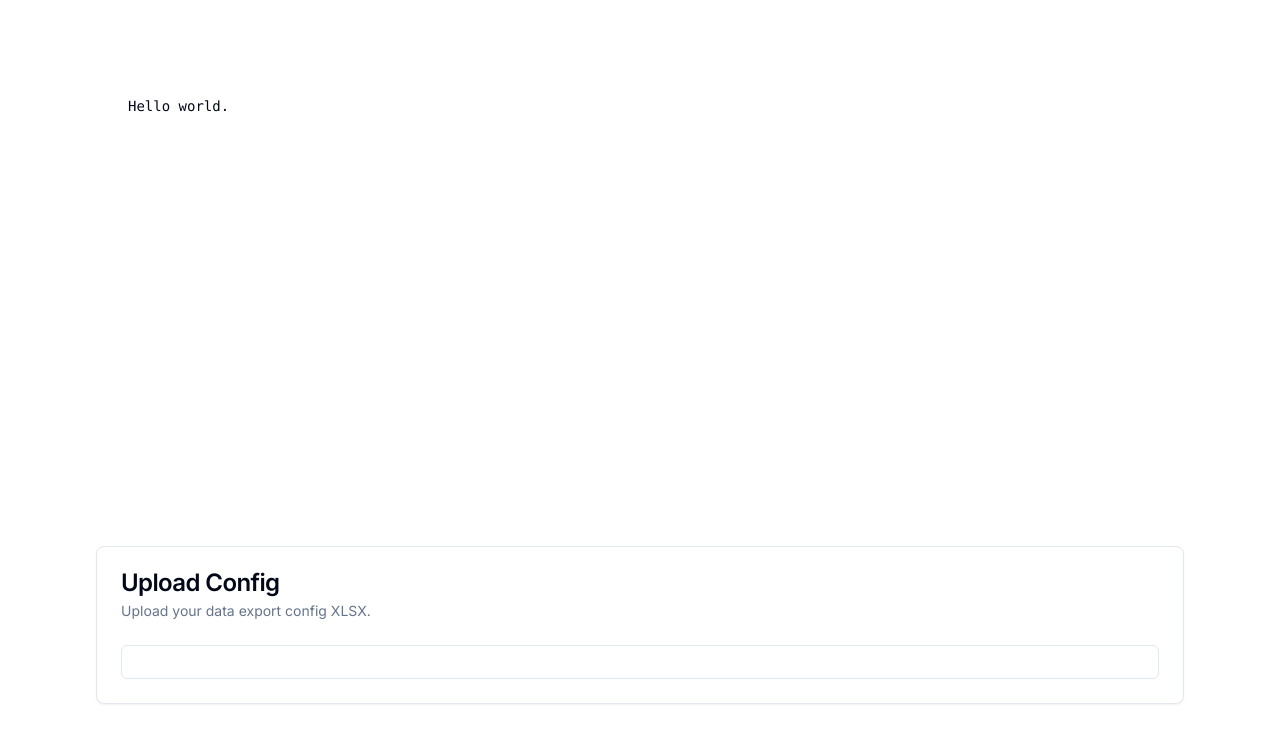
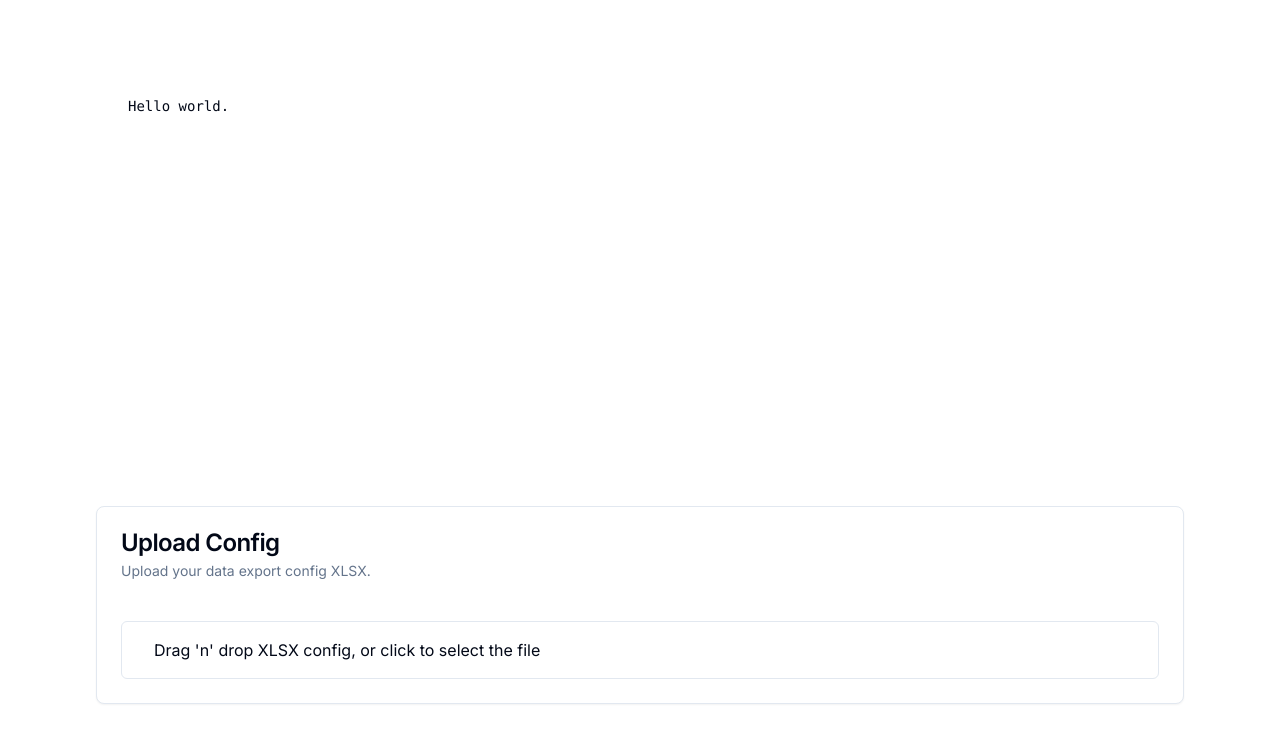
Before and after one commit to dimagi/outlier-detect-workflow, a Next.js app in the folder web-ui/: page / in a window 1280 px wide. Shown: the top 742 px of the page. Built offline with nearby package versions, Linux system fonts and the light colour scheme.

Commit message:
basic dropzone for the config file

```diff
--- /dev/null
+++ b/package.json
@@ -0,0 +1,5 @@
+{
+  "dependencies": {
+    "react-dropzone": "^14.2.3"
+  }
+}
--- a/web-ui/src/components/upload-config.tsx
+++ b/web-ui/src/components/upload-config.tsx
@@ -1,26 +1,81 @@
-import { cn } from "@/lib/utils"
+"use client";
+
+import React, { useCallback, useState } from 'react';
+import { useDropzone, DropzoneOptions } from 'react-dropzone';
+import { cn } from "@/lib/utils";
 import {
   Card,
   CardContent,
   CardDescription,
   CardHeader,
   CardTitle,
-} from "@/components/ui/card"
+} from "@/components/ui/card";
+import { FileSpreadsheet, X } from "lucide-react";
 
-type CardProps = React.ComponentProps<typeof Card>
+type CardProps = React.ComponentProps<typeof Card>;
 
 export function UploadConfig({ className, ...props }: CardProps) {
+  const [fileInfo, setFileInfo] = useState<{ name: string; size: number } | null>(null);
+
+  const onDrop = useCallback((acceptedFiles: File[]) => {
+    if (acceptedFiles.length > 0) {
+      const file = acceptedFiles[0];
+      setFileInfo({
+        name: file.name,
+        size: file.size
+      });
+    }
+  }, []);
+
+  const handleRemoveFile = () => {
+    setFileInfo(null);
+  };
+
+  const dropzoneOptions: DropzoneOptions = {
+    onDrop,
+    accept: {
+      'application/vnd.openxmlformats-officedocument.spreadsheetml.sheet': ['.xlsx'],
+    },
+    onDragEnter: () => {
+      // Handle drag enter event
+    },
+    onDragLeave: () => {
+      // Handle drag leave event
+    },
+    onDragOver: () => {
+      // Handle drag over event
+    },
+    multiple: false,
+  };
+
+  const { getRootProps, getInputProps } = useDropzone(dropzoneOptions);
+
   return (
     <Card className={cn("w-full", className)} {...props}>
       <CardHeader>
         <CardTitle>Upload Config</CardTitle>
         <CardDescription>Upload your data export config XLSX.</CardDescription>
       </CardHeader>
-      <CardContent className="grid gap-4">
-        <div className=" flex items-center space-x-4 rounded-md border p-4">
-          {/* Put the dropzone target here */}
-        </div>
+      <CardContent className="flex mt-4">
+        {fileInfo ? (
+          <div className="flex items-center space-x-4">
+            <FileSpreadsheet className="h-6 w-6" />
+            <p>{fileInfo.name}</p>
+            <p>{(fileInfo.size / 1024).toFixed(2)} kB</p>
+            <button onClick={handleRemoveFile} className="ml-auto">
+              <X className="h-6 w-6" />
+            </button>
+          </div>
+        ) : (
+          <div
+            {...getRootProps()}
+            className="flex-1 items-center justify-center space-x-4 rounded-md border p-4 cursor-pointer"
+          >
+            <input {...getInputProps()} />
+            <p>Drag 'n' drop XLSX config, or click to select the file</p>
+          </div>
+        )}
       </CardContent>
     </Card>
-  )
+  );
 }
```
Also changed, not shown: 1 other file (tests, documents, lock files or other folders).
